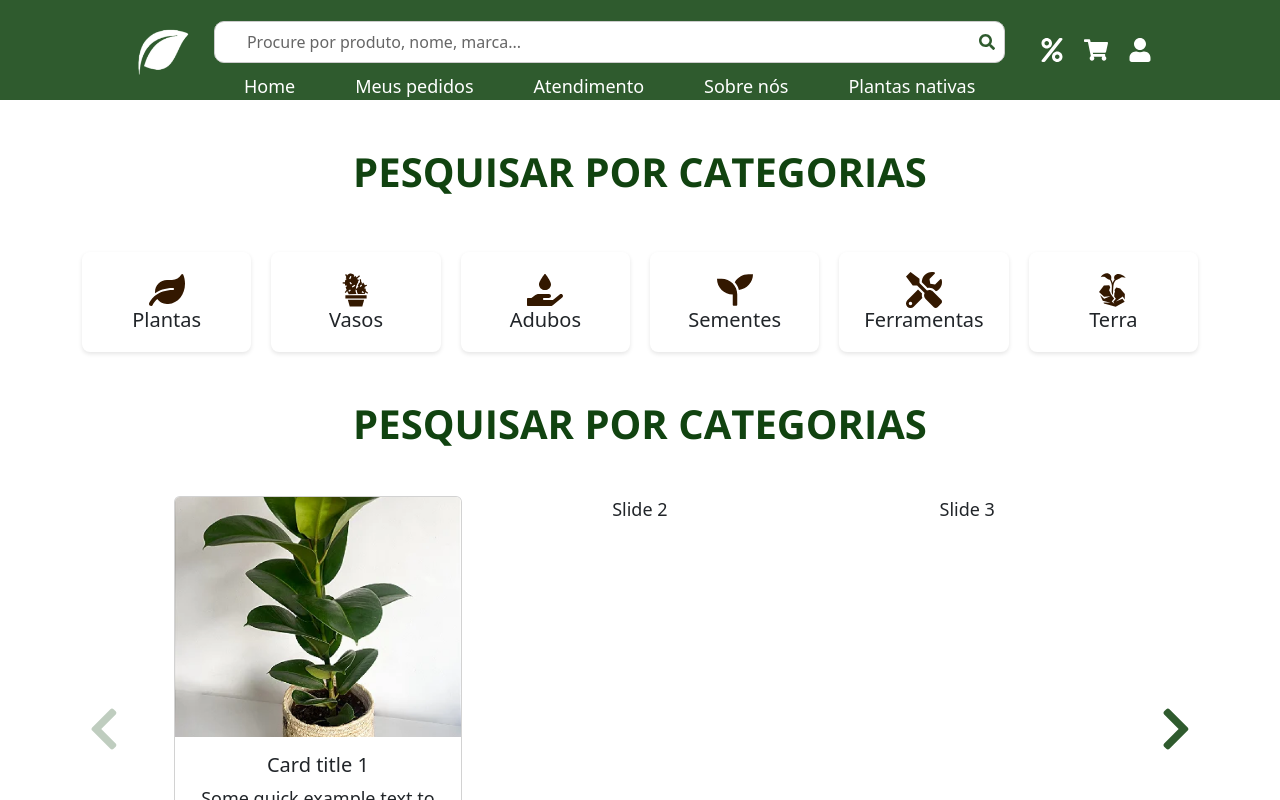
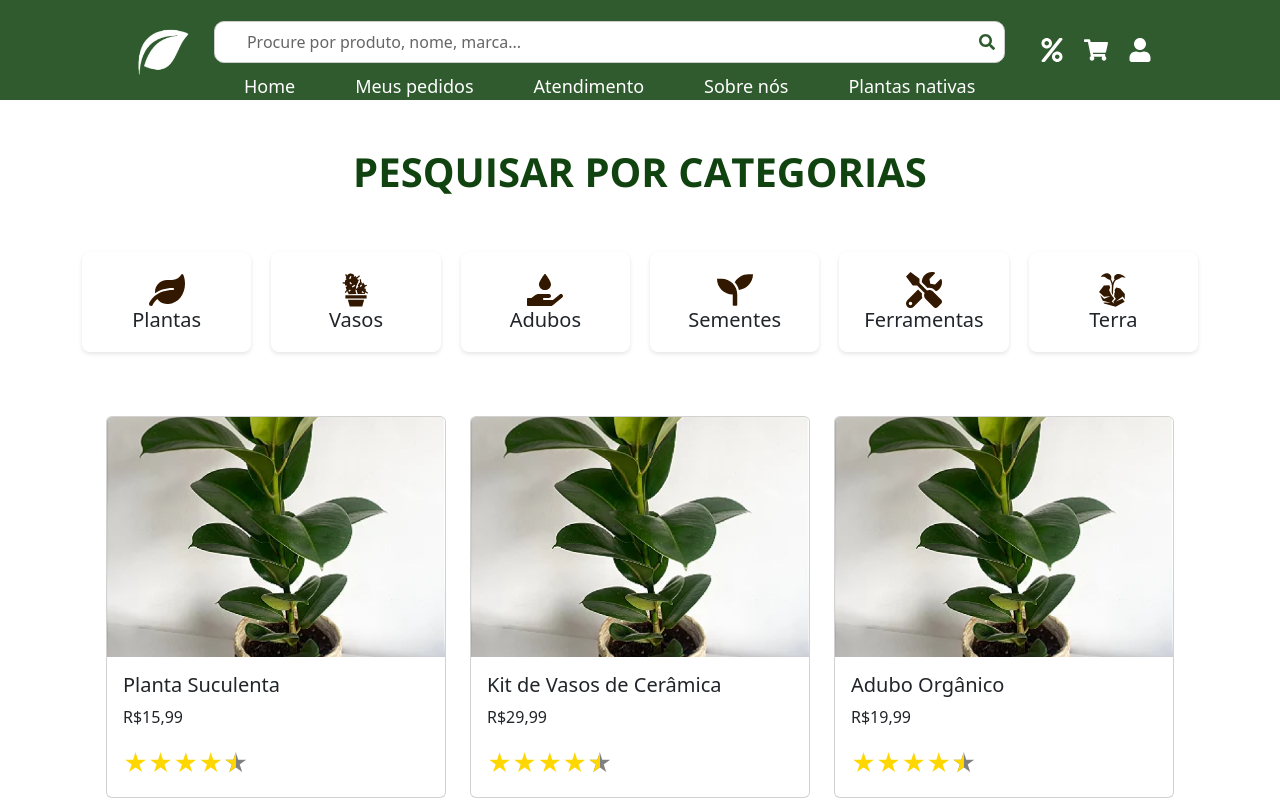
Before and after one commit to Plantsp/plantsp, a React (Create React App) app: page / in a window 1280 px wide. Shown: the top 800 px of the page. Built offline with nearby package versions, Linux system fonts and the light colour scheme.

Commit message:
Implementando pesquisa de produtos pela categoria

```diff
--- a/src/components/card/ProductCard.js
+++ b/src/components/card/ProductCard.js
@@ -1,15 +1,14 @@
 import ReactStars from "react-rating-stars-component";
 
-function ProductCard() {
+function ProductCard({produto}) {
   const planta = process.env.PUBLIC_URL + '/assets/img/planta.png';
+
   return (
-    <div className="card" style={{ width: "18rem", cursor: "pointer" }}>
-        <img src={planta} alt='planta' className="card-img-top" style={{height:240, objectFit: "cover"}}/>
+    <div className="card w-100" style={{ cursor: "pointer" }} onClick={() => console.log("produto clicado: ", produto)}>
+        <img src={planta} alt='planta' className="card-img-top object-fit-cover" height={240} />
         <div className="card-body">
-            <h5 className="card-title">Card title 1</h5>
-            <p className="card-text">
-            Some quick example text to build on the card title and make up the bulk of the card's content.
-            </p>
+            <h5 className="card-title">{produto.nome}</h5>
+            <p className="card-text">R${produto.preco.toString().replace(".", ",")}</p>
             <ReactStars
               count={5}
               halfIcon={<i className="fa fa-star-half-alt"></i>}
@@ -17,7 +16,7 @@ function ProductCard() {
               isHalf={true}
               edit={false}
               size={24}
-              value={3.5}
+              value={produto.avaliacao}
               activeColor="#ffd700"
             />
         </div>
--- a/src/components/carousel/carousel.js
+++ b/src/components/carousel/carousel.js
@@ -10,7 +10,7 @@ import { Navigation } from 'swiper/modules';
 import { useState } from 'react';
 import ProductCard from '../card/ProductCard';
 
-function Carousel() {
+function Carousel({products}) {
     const [currentIndex, setCurrentIndex] = useState(0);
 
     return (
@@ -28,15 +28,15 @@ function Carousel() {
                 className="mySwiper px-5"
                 onSlideChange={(swiper) => setCurrentIndex(swiper.activeIndex)}
             >
-                    <SwiperSlide><ProductCard/></SwiperSlide>
-                    <SwiperSlide>Slide 2</SwiperSlide>
-                    <SwiperSlide>Slide 3</SwiperSlide>
-                    <SwiperSlide>Slide 4</SwiperSlide>
-                    <SwiperSlide>Slide 5</SwiperSlide>
-                    <SwiperSlide>Slide 6</SwiperSlide>
-                    <SwiperSlide>Slide 7</SwiperSlide>
-                    <SwiperSlide>Slide 8</SwiperSlide>
-                    <SwiperSlide>Slide 9</SwiperSlide>
+                {
+                    products.map((produto, index) => {
+                        return (
+                            <SwiperSlide className="d-flex align-items-stretch">
+                                <ProductCard produto={produto} key={index}/>
+                            </SwiperSlide>
+                        )
+                    })
+                }
             </Swiper>
 
             <FaChevronRight className='btn-next' size={48} style={{cursor:"pointer", opacity: currentIndex < 6 ? 1 : 0.3 }} color={"var(--verde-escuro)"}/>
--- a/src/components/category/category.js
+++ b/src/components/category/category.js
@@ -24,11 +24,13 @@ function SetIcon(title){
 }
 
 
-
-function Category({icon, title}) {
+function Category({title, filterCategory}) {
     return (
-        <div className="card-category my-5" style={{ width: "18rem", display: 'flex', flexDirection: 'column', alignItems: 'center', justifyContent: 'center', cursor:"pointer"}}>
-            {/* <SetIcon title={title} /> */}
+        <div
+            className="card-category my-5 d-flex flex-column align-items-center justify-content-center"
+            style={{ width: "18rem", cursor:"pointer"}}
+            onClick={() => filterCategory(title)}
+        >
             {SetIcon(title)}
 
             <div className="card-body">
@@ -38,4 +40,22 @@ function Category({icon, title}) {
     );
 }
 
-export default Category;
+function CategorySearch({filterCategory}){
+    return(
+        <section>
+            <h1 className='title-top'>PESQUISAR POR CATEGORIAS</h1>
+
+            <div className="categories-container" style={{ display: 'flex', justifyContent: 'center', gap: '20px' }}>
+              <Category title="Plantas" filterCategory={filterCategory}/>
+              <Category title="Vasos" filterCategory={filterCategory}/>
+              <Category title="Adubos" filterCategory={filterCategory}/>
+              <Category title="Sementes" filterCategory={filterCategory}/>
+              <Category title="Ferramentas" filterCategory={filterCategory}/>
+              <Category title="Terra" filterCategory={filterCategory}/>
+            </div>
+        </section>
+    )
+}
+
+
+export default CategorySearch;
--- a/src/pages/home/home.js
+++ b/src/pages/home/home.js
@@ -1,29 +1,40 @@
+import { useState } from 'react';
+import { Row, Col } from 'react-bootstrap';
 import Header from '../../components/header/header';
 import Footer from '../../components/footer/footer';
 import Carousel from '../../components/carousel/carousel';
-import Category from '../../components/category/category';
+import CategorySearch from '../../components/category/category';
+import { listaProdutos } from '../../data/produtos';
+import ProductCard from '../../components/card/ProductCard';
 
 function Home() {
+  const [products, setProducts] = useState(listaProdutos);
+
+  const filterCategory = (category) =>{
+    setProducts(listaProdutos.filter((produto) => produto.categoria == category));
+  }
 
   return (
     <div>
         <Header></Header>
 
         <div className="container py-5">
-          <h1 className='title-top'>PESQUISAR POR CATEGORIAS</h1>
+          <CategorySearch filterCategory={filterCategory}/>
 
-          <div className="categories-container" style={{ display: 'flex', justifyContent: 'center', gap: '20px' }}>
-            <Category icon='FaLeaf' title="Plantas"/>
+          <Row className="px-4">
+          {
+            products.map((produto, index) => {
+              return (
+                <Col className="d-flex align-items-stretch py-3" xs={12} sm={12} md={4} lg={4}>
+                  <ProductCard produto={produto} key={index}/>
+                </Col>
+              )
+            })
+          }
+          </Row>
 
-            <Category icon='GiCactusPot' title="Vasos"/>
-            <Category icon='FaHandHoldingWater' title="Adubos"/>
-            <Category icon='FaSeedling' title="Sementes"/>
-            <Category icon='FaToolsFaSeedling' title="Ferramentas"/>
-            <Category icon='FaEarthAsia' title="Terra"/>
-
-          </div>
           <h1 className='title-top mb-5'>PESQUISAR POR CATEGORIAS</h1>
-          <Carousel/>
+          <Carousel products={listaProdutos}/>
         </div>
 
         <Footer></Footer>
```
Also changed, not shown: src/data/produtos.js (indentation only).
